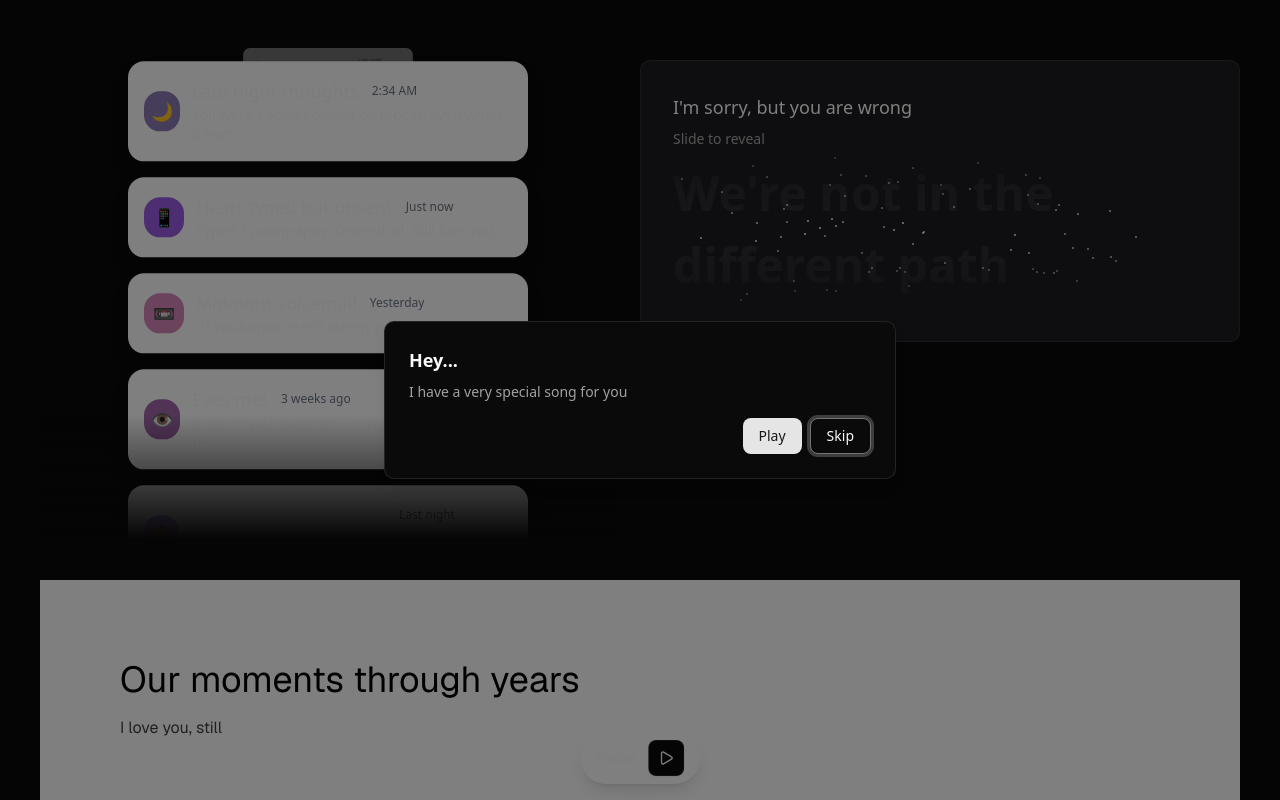
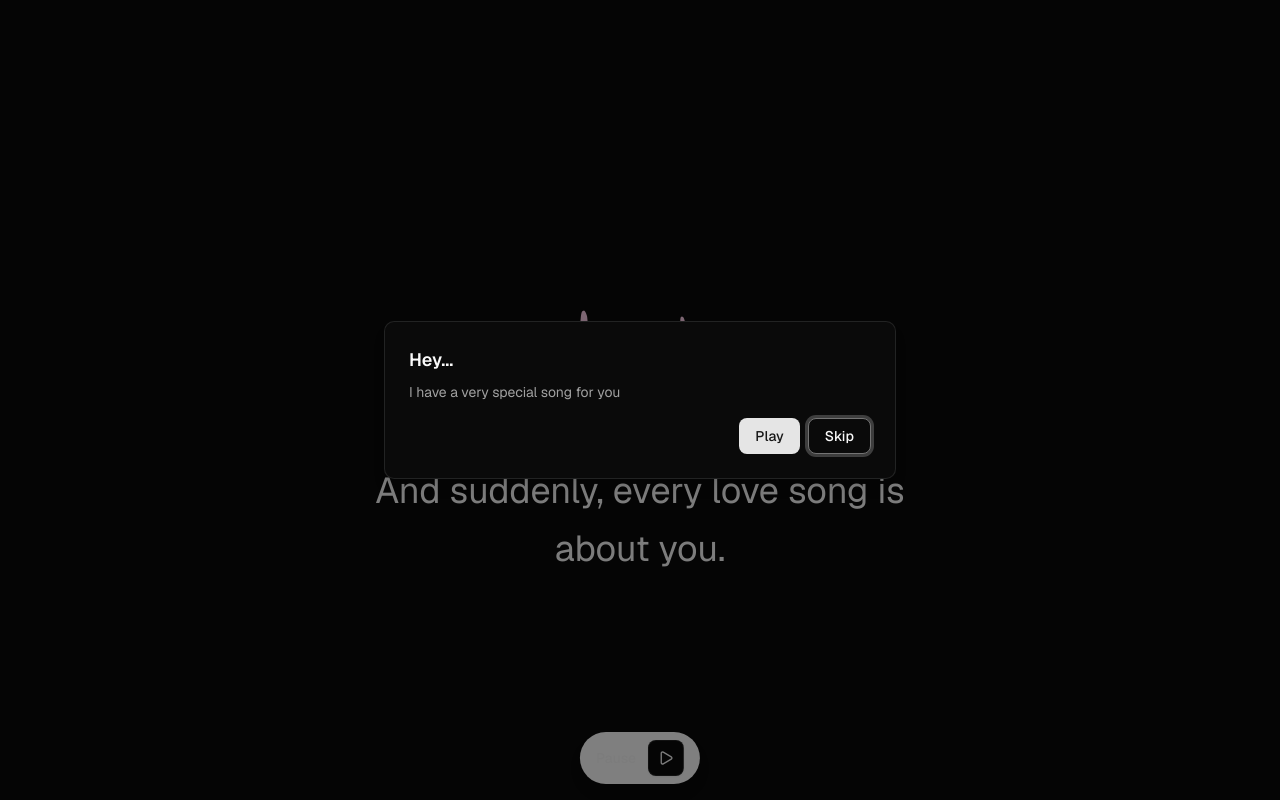
Before and after one commit to feblcsack/memoriam, a Next.js app: page / in a window 1280 px wide. Shown: the top 800 px of the page. Built offline with nearby package versions, Linux system fonts and the light colour scheme.

Commit message:
nambahin lagu

```diff
--- /dev/null
+++ b/src/app/landing.tsx
@@ -0,0 +1,22 @@
+import { Reenie_Beanie } from "next/font/google";
+
+const reenie = Reenie_Beanie({
+  weight: "400",
+  subsets: ["latin"],
+});
+
+export default function Landing() {
+  return (
+    <div className="w-full min-h-screen flex flex-col items-center justify-center px-6 text-center space-y-8">
+      <h1 className={`${reenie.className} text-8xl text-pink-200`}>
+        Avril,
+      </h1>
+
+      <div className="w-16 h-1 mb-7 bg-pink-400 rounded-full" />
+
+      <h2  className="text-2xl md:text-4xl max-w-xl leading-relaxed">
+        And suddenly, every love song is about you.
+      </h2>
+    </div>
+  );
+}
--- a/src/app/layout.tsx
+++ b/src/app/layout.tsx
@@ -1,34 +1,39 @@
-import type { Metadata } from "next";
-import { Geist, Geist_Mono } from "next/font/google";
+// app/layout.tsx
 import "./globals.css";
+import { Geist, Geist_Mono, Reenie_Beanie } from "next/font/google";
 
 const geistSans = Geist({
+  subsets: ["latin"],
   variable: "--font-geist-sans",
-  subsets: ["latin"],
 });
 
 const geistMono = Geist_Mono({
+  subsets: ["latin"],
   variable: "--font-geist-mono",
-  subsets: ["latin"],
 });
 
-export const metadata: Metadata = {
+const reenie = Reenie_Beanie({
+  subsets: ["latin"],
+  weight: "400",
+  variable: "--font-reenie",
+});
+
+export const metadata = {
   title: "Dear Avril",
   description: "For you",
 };
 
 export default function RootLayout({
   children,
-}: Readonly<{
+}: {
   children: React.ReactNode;
-}>) {
+}) {
   return (
-    <html lang="en">
-      <body
-        className={`${geistSans.variable} ${geistMono.variable} antialiased`}
-      >
-        {children}
-      </body>
+    <html
+      lang="en"
+      className={`${geistSans.variable} ${geistMono.variable} ${reenie.variable}`}
+    >
+      <body className="antialiased">{children}</body>
     </html>
   );
 }
--- a/src/app/page.tsx
+++ b/src/app/page.tsx
@@ -1,4 +1,5 @@
 import { AnimatedListDemo } from "./grid";
+import Landing from "./landing";
 import { TimelineDemo } from "./memory";
 import { TextRevealCardPreview } from "./reveal";
 import { MusicAlert } from "@/components/MusicAlert";
@@ -11,6 +12,7 @@ export default function Home() {
       <MusicAlert />
       <MusicControllerBar />
       <div className="p-10 space-y-10">
+        <Landing/>
         <div className="flex flex-col lg:flex-row gap-6">
           <div className="w-full lg:w-1/2">
             <AnimatedListDemo />
--- /dev/null
+++ b/tailwind.config.ts
@@ -0,0 +1,19 @@
+/** @type {import('tailwindcss').Config} */
+const config = {
+    content: [
+      "./app/**/*.{js,ts,jsx,tsx}",       // App Router pages
+      "./components/**/*.{js,ts,jsx,tsx}", // Components
+    ],
+    theme: {
+      extend: {
+        fontFamily: {
+          geist: ["var(--font-geist-sans)", "sans-serif"],
+          mono: ["var(--font-geist-mono)", "monospace"],
+          reenie: ["var(--font-reenie)", "cursive"],
+        },
+      },
+    },
+    plugins: [],
+  };
+
+  export default config;
```
